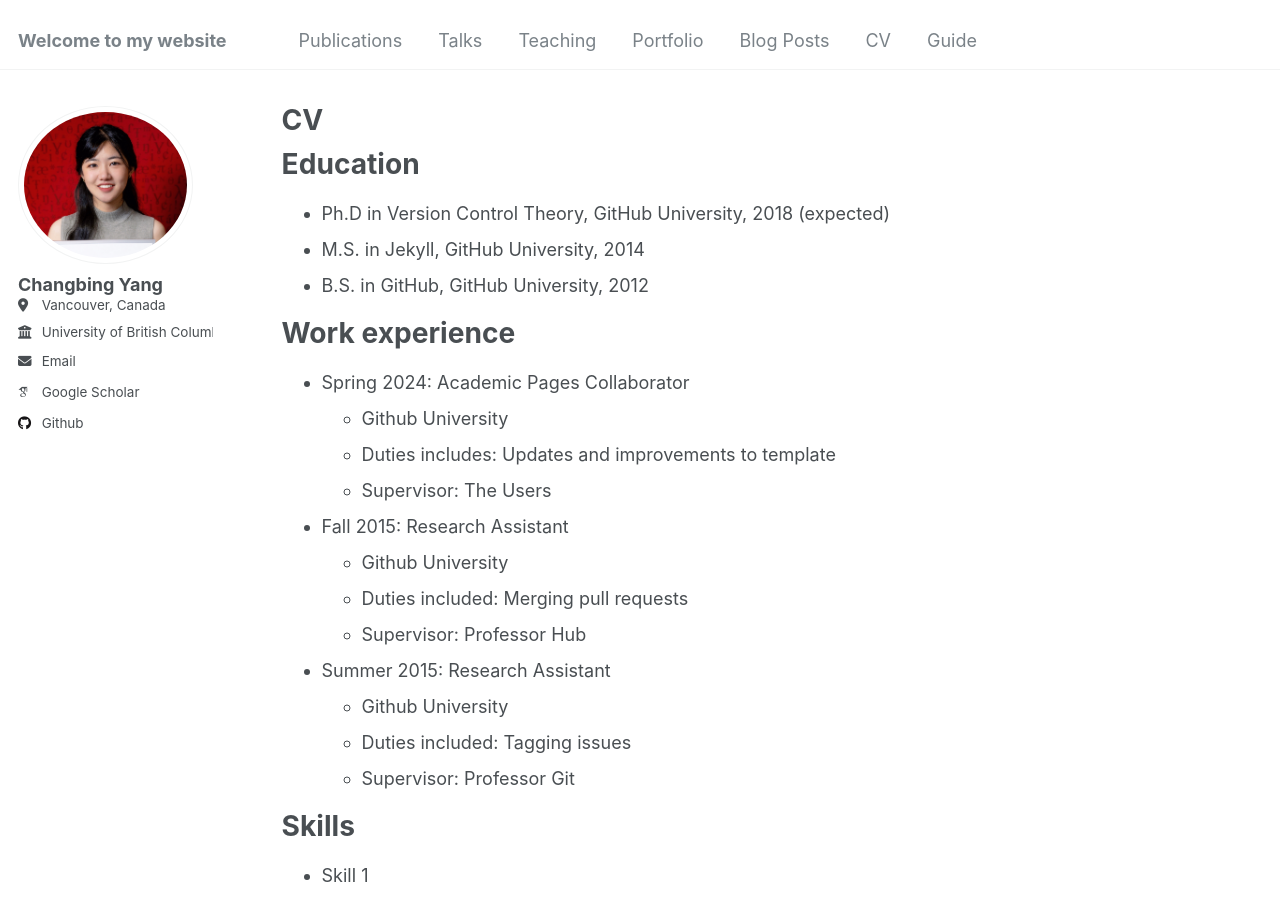
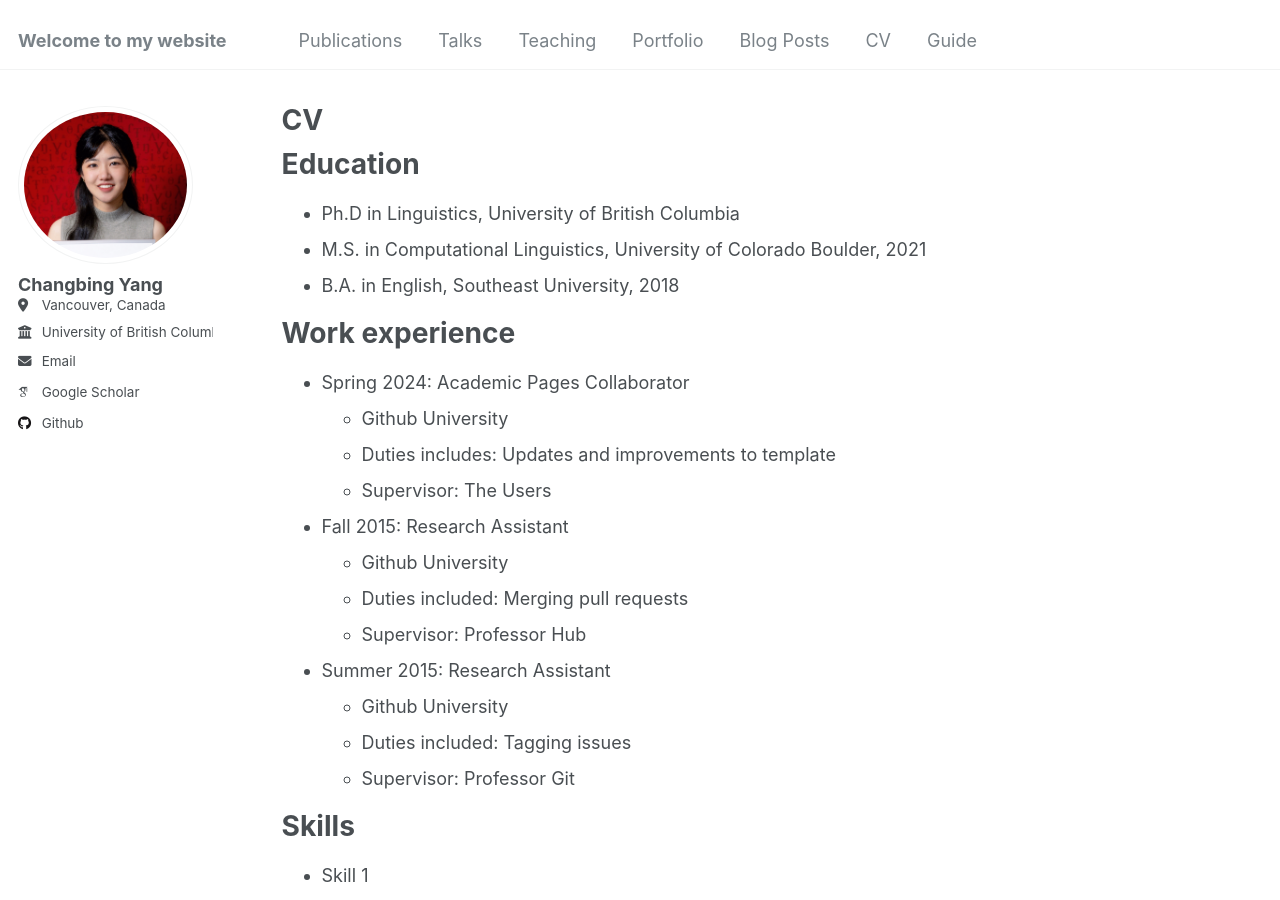
Before and after one commit to changbingY/changbingY.github.io, a Jekyll site: the page built from _pages/cv.md, in a window 1280 px wide and 900 px high. Built offline with Jekyll 4.4.1, drawn with Linux system fonts in a browser that asks for light colours; some web fonts are replaced.

Commit message:
Update cv.md

```diff
--- a/_pages/cv.md
+++ b/_pages/cv.md
@@ -11,9 +11,9 @@ redirect_from:
 
 Education
 ======
-* Ph.D in Version Control Theory, GitHub University, 2018 (expected)
-* M.S. in Jekyll, GitHub University, 2014
-* B.S. in GitHub, GitHub University, 2012
+* Ph.D in Linguistics, University of British Columbia
+* M.S. in Computational Linguistics, University of Colorado Boulder, 2021
+* B.A. in English, Southeast University, 2018
 
 Work experience
 ======
```
